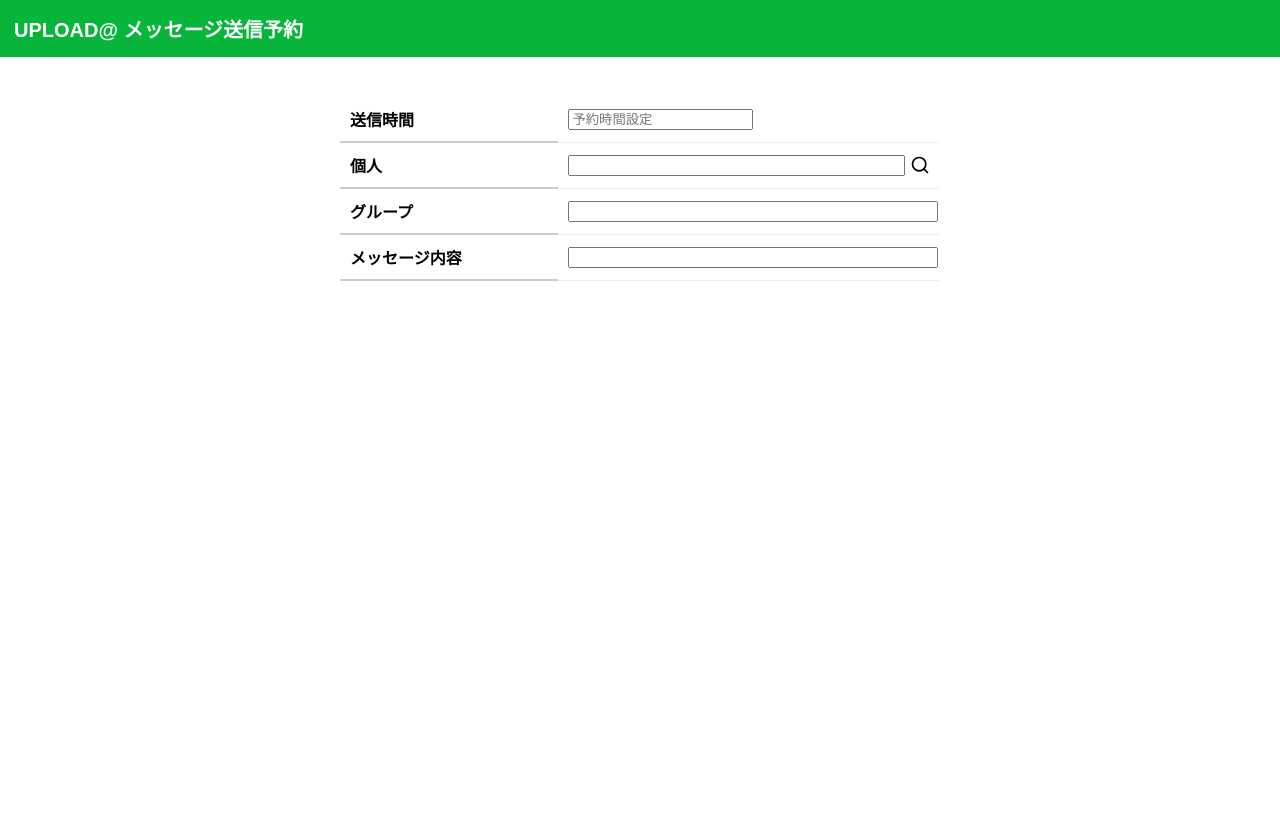
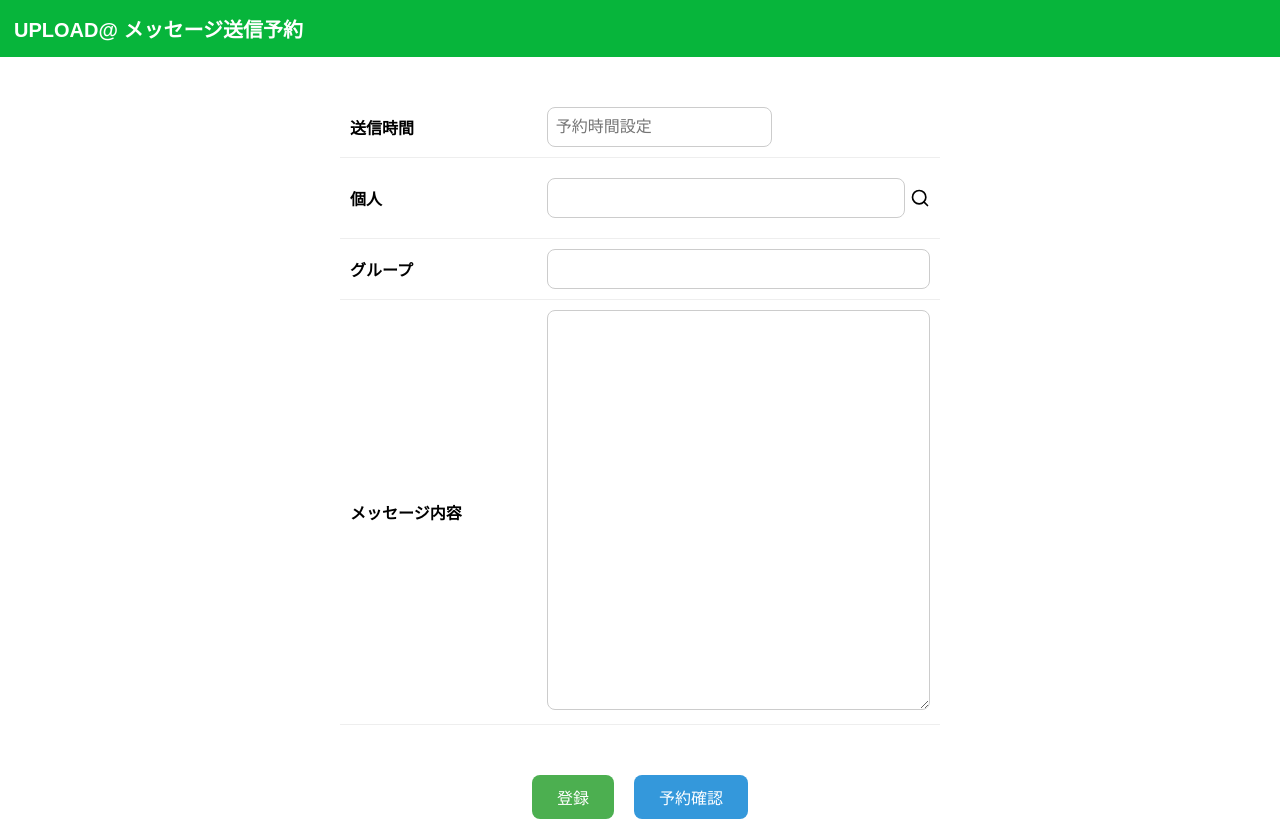
Before and after one commit to Seunghyun-Min/line-works-message-reservation, a Next.js app: page /reservation in a window 1280 px wide. Before the commit the page ends 800 px from the top, so only its background shows below. Built offline with nearby package versions, Linux system fonts and the light colour scheme.

Commit message:
登録画面修正

```diff
--- a/app/reservation/page.tsx
+++ b/app/reservation/page.tsx
@@ -16,7 +16,7 @@ export default function ReservationListPage() {
 
   const openChildWindow = () => {
     window.open(
-      "/child", // 자식창 URL (추후 연결 예정)
+      "/child", // (추후 연결 예정)
       "childWindow",
       "width=600,height=400,scrollbars=yes"
     );
@@ -67,7 +67,7 @@ export default function ReservationListPage() {
           <tbody>
             {/* 送信時間 */}
             <tr>
-              <th style={thStyle}>送信時間</th>
+              <th style={tdStyle}>送信時間</th>
               <td style={tdStyle}>
                 <DatePicker
                   selected={sendTime}
@@ -83,19 +83,33 @@ export default function ReservationListPage() {
                     sendTime ? getMaxTime(sendTime) : getMaxTime(new Date())
                   }
                   placeholderText="予約時間設定"
+                  customInput={
+                    <input
+                      style={{
+                        width: "100%",
+                        height: "40px",
+                        padding: "8px",
+                        fontSize: "16px",
+                        border: "1px solid #ccc",
+                        borderRadius: "8px",
+                        boxSizing: "border-box",
+                      }}
+                    />
+                  }
                 />
               </td>
             </tr>
 
             {/* 個人 */}
             <tr>
-              <th style={thStyle}>個人</th>
+              <th style={tdStyle}>個人</th>
               <td style={tdStyle}>
                 <div
                   style={{
                     display: "flex",
                     alignItems: "center",
                     gap: "5px",
+                    height: "60px",
                   }}
                 >
                   <input
@@ -104,7 +118,16 @@ export default function ReservationListPage() {
                     onChange={(e) =>
                       setFormData({ ...formData, personal: e.target.value })
                     }
-                    style={{ flex: 1 }}
+                    style={{
+                      flex: 1,
+                      width: "100%",
+                      height: "40px",
+                      padding: "8px",
+                      fontSize: "16px",
+                      border: "1px solid #ccc",
+                      borderRadius: "8px",
+                      boxSizing: "border-box",
+                    }}
                     readOnly
                   />
                   <Search
@@ -118,7 +141,7 @@ export default function ReservationListPage() {
 
             {/* グループ */}
             <tr>
-              <th style={thStyle}>グループ</th>
+              <th style={tdStyle}>グループ</th>
               <td style={tdStyle}>
                 <input
                   type="text"
@@ -126,28 +149,98 @@ export default function ReservationListPage() {
                   onChange={(e) =>
                     setFormData({ ...formData, group: e.target.value })
                   }
-                  style={{ width: "100%" }}
+                  style={{
+                    width: "100%",
+                    height: "40px",
+                    padding: "8px",
+                    fontSize: "16px",
+                    border: "1px solid #ccc",
+                    borderRadius: "8px",
+                    boxSizing: "border-box",
+                  }}
                 />
               </td>
             </tr>
 
             {/* メッセージ内容 */}
             <tr>
-              <th style={thStyle}>メッセージ内容</th>
+              <th style={tdStyle}>メッセージ内容</th>
               <td style={tdStyle}>
-                <input
-                  type="text"
+                <textarea
                   value={formData.message}
                   onChange={(e) =>
                     setFormData({ ...formData, message: e.target.value })
                   }
-                  style={{ width: "100%" }}
+                  style={{
+                    width: "100%",
+                    minHeight: "400px",
+                    resize: "vertical",
+                    overflowY: "auto",
+                    padding: "8px",
+                    fontSize: "16px",
+                    border: "1px solid #ccc",
+                    borderRadius: "8px",
+                    boxSizing: "border-box",
+                  }}
+                  rows={4} // 기본 줄 수
                 />
               </td>
             </tr>
           </tbody>
         </table>
       </main>
+      <div
+        style={{
+          display: "flex",
+          justifyContent: "center",
+          gap: "20px",
+          marginTop: "30px",
+        }}
+      >
+        <button
+          style={{
+            backgroundColor: "#4CAF50", // 초록색
+            color: "white",
+            border: "none",
+            padding: "10px 25px",
+            borderRadius: "8px",
+            fontSize: "16px",
+            cursor: "pointer",
+            transition: "background-color 0.3s",
+          }}
+          onMouseOver={(e) =>
+            (e.currentTarget.style.backgroundColor = "#2d8d4aff")
+          }
+          onMouseOut={(e) =>
+            (e.currentTarget.style.backgroundColor = "#07b53bff")
+          }
+          //onClick={handleRegister}
+        >
+          登録
+        </button>
+
+        <button
+          style={{
+            backgroundColor: "#3498db", // 파란색
+            color: "white",
+            border: "none",
+            padding: "10px 25px",
+            borderRadius: "8px",
+            fontSize: "16px",
+            cursor: "pointer",
+            transition: "background-color 0.3s",
+          }}
+          onMouseOver={(e) =>
+            (e.currentTarget.style.backgroundColor = "#3284bbff")
+          }
+          onMouseOut={(e) =>
+            (e.currentTarget.style.backgroundColor = "#3498db")
+          }
+          //onClick={handleCheckReservation}
+        >
+          予約確認
+        </button>
+      </div>
     </div>
   );
 }
```
